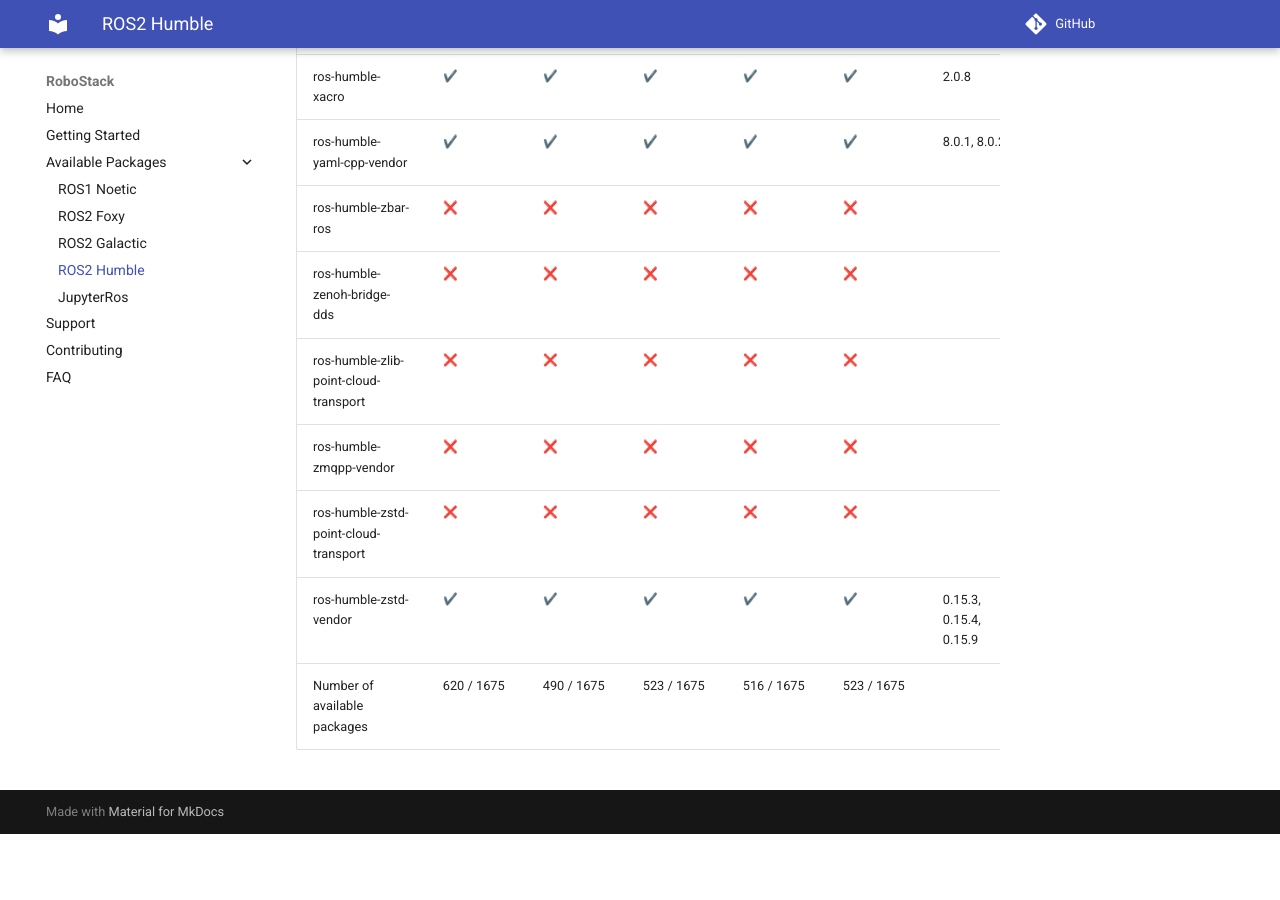
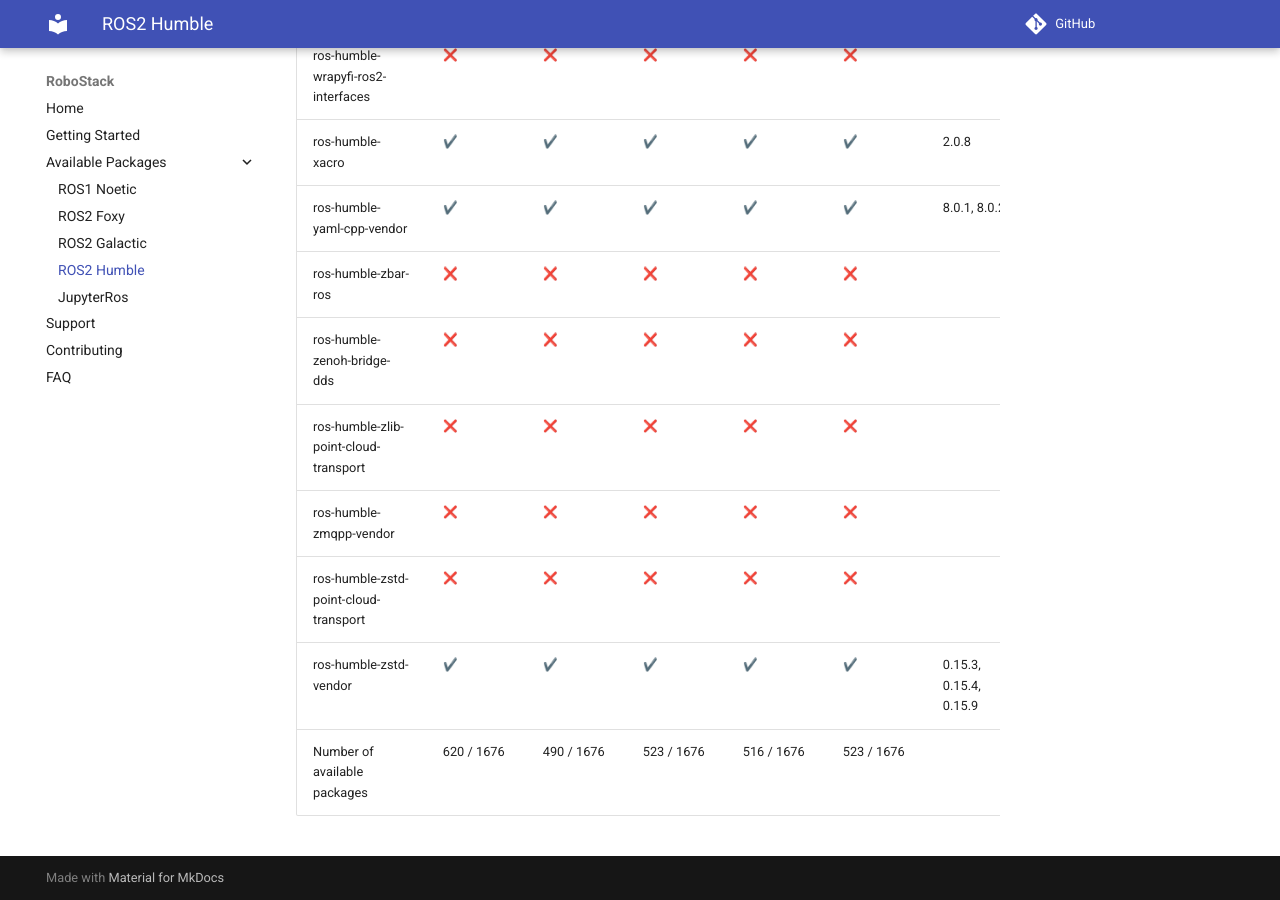
Before and after one commit to RoboStack/robostack.github.io, an MkDocs documentation site: the page built from docs/humble.md, in a window 1280 px wide and 900 px high, scrolled down 130332 px. Built offline with MkDocs 1.6.1 and Material for MkDocs 9.7.7, drawn with Linux system fonts in a browser that asks for light colours; emoji names are drawn with the system emoji font; comment, search, counter and statistics services are not loaded; before the commit the page ends 131166 px from its top, so only the background shows below that; some of the changed text lies outside the part shown.

Commit message:
Update tables

```diff
--- a/docs/humble.md
+++ b/docs/humble.md
@@ -1675,4 +1676,4 @@
 | ros-humble-zmqpp-vendor | :x: { data-sort='0' } | :x: { data-sort='0' } | :x: { data-sort='0' } | :x: { data-sort='0' } | :x: { data-sort='0' } |   |
 | ros-humble-zstd-point-cloud-transport | :x: { data-sort='0' } | :x: { data-sort='0' } | :x: { data-sort='0' } | :x: { data-sort='0' } | :x: { data-sort='0' } |   |
 | ros-humble-zstd-vendor | :heavy_check_mark: { data-sort='1' } | :heavy_check_mark: { data-sort='1' } | :heavy_check_mark: { data-sort='1' } | :heavy_check_mark: { data-sort='1' } | :heavy_check_mark: { data-sort='1' } | 0.15.3, 0.15.4, 0.15.9  |
-| Number of available packages |  620 / 1675 | 490 / 1675 | 523 / 1675 | 516 / 1675 | 523 / 1675 |
+| Number of available packages |  620 / 1676 | 490 / 1676 | 523 / 1676 | 516 / 1676 | 523 / 1676 |
```
Also changed, not shown: other parts of docs/humble.md (+1 -0 lines).
